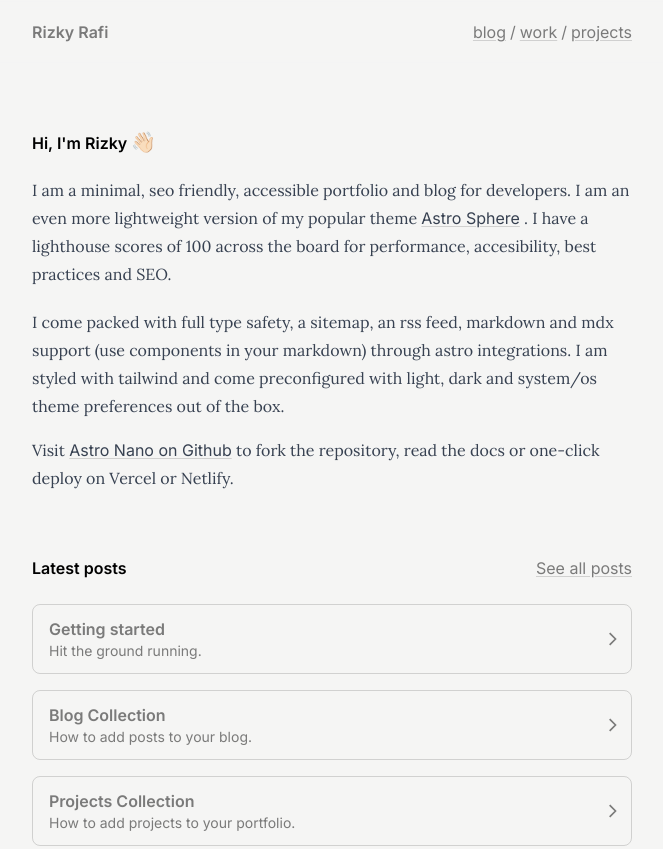
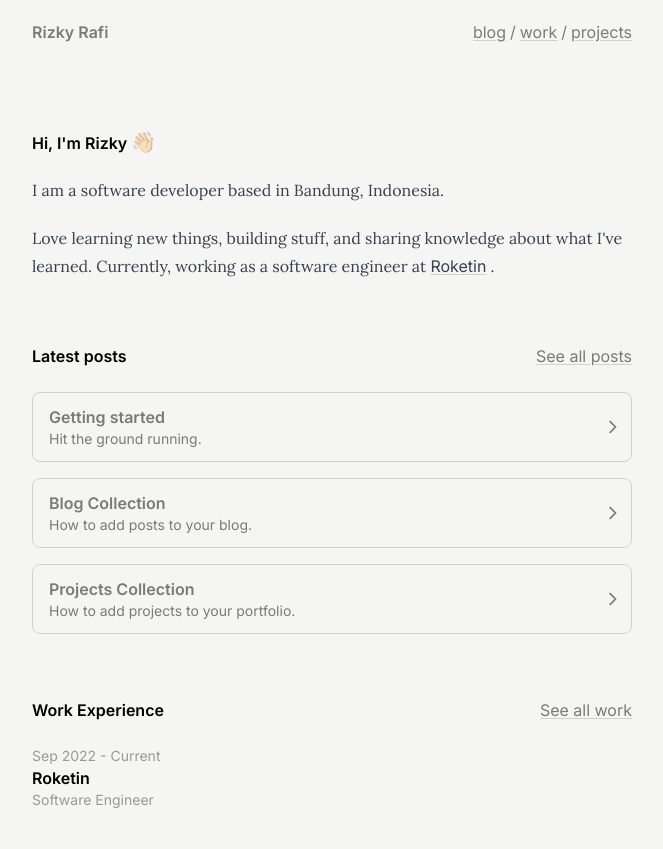
Before and after one commit to rizkraf/rizkyrafi, an Astro site: page / in a window 1280 px wide. Shown: the top 849 px of the page, without its empty margins (308-971 px from the left). Built offline with nearby package versions, Linux system fonts and the light colour scheme; Astro itself is replaced by a stand-in of ours; a web font is replaced by a local one.

Commit message:
feat: update work experience and personal introduction

```diff
--- a/src/content/work/roketin.md
+++ b/src/content/work/roketin.md
@@ -4,5 +4,3 @@ role: "Software Engineer"
 dateStart: "09/26/2022"
 dateEnd: "Current"
 ---
-
-Voluptatem est quaerat voluptas praesentium ipsa dolorem dignissimos nulla ratione distinctio quae maiores eligendi nostrum? Quibusdam, debitis voluptatum, lorem ipsum dolor. Sit amet consectetur adipisicing elit. Iure illo neque tempora.
--- a/src/pages/index.astro
+++ b/src/pages/index.astro
@@ -39,26 +39,11 @@ const work = await Promise.all(
       <section>
         <article class="space-y-4">
           <p class="animate">
-            I am a minimal, seo friendly, accessible portfolio and blog for developers.
-            I am an even more lightweight version of my popular theme
-            <Link href="https://github.com/markhorn-dev/astro-sphere" aria-label="Astro Sphere on Github" external>
-              Astro Sphere
-            </Link>.
-            I have a lighthouse scores of 100 across the board for performance,
-            accesibility, best practices and SEO.
+            I am a software developer based in Bandung, Indonesia.
           </p>
           <p class="animate">
-            I come packed with full type safety, a sitemap, an rss feed, markdown
-            and mdx support (use components in your markdown) through astro integrations.
-            I am styled with tailwind and come preconfigured with light, dark and
-            system/os theme preferences out of the box.
-          </p>
-          <p class="animate">
-            Visit
-            <Link href="https://github.com/markhorn-dev/astro-nano" aria-label="Astro Nano on Github" external>
-              Astro Nano on Github
-            </Link>
-            to fork the repository, read the docs or one-click deploy on Vercel or Netlify.
+            Love learning new things, building stuff, and sharing knowledge about what I've learned.
+            Currently, working as a software engineer at <Link href="https://roketin.com/" aria-label="Roketin" external>Roketin</Link>.
           </p>
         </article>
       </section>
```
